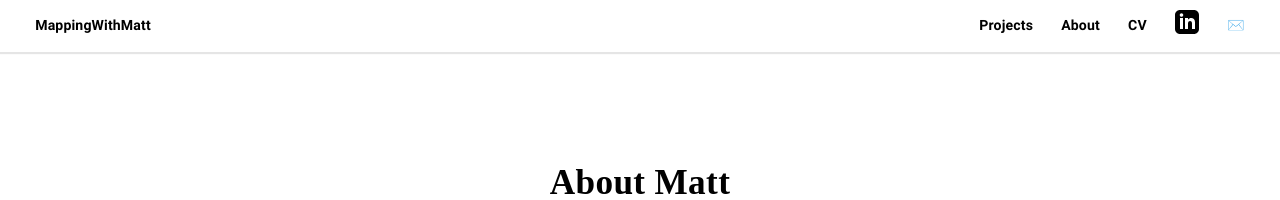
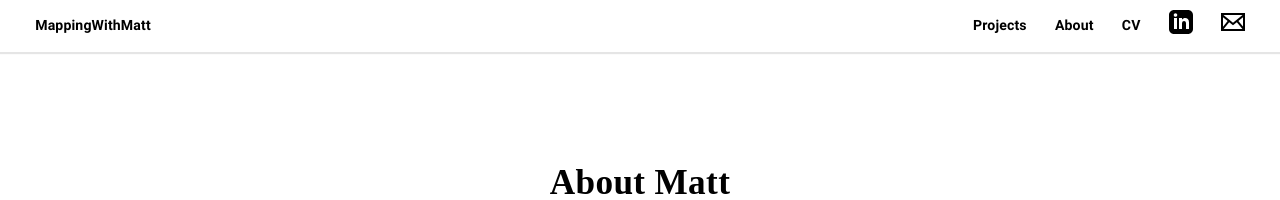
Before and after one commit to matt-duyst/mapping-with-matt, a Jekyll site: the page built from about.html, in a window 1280 px wide. Shown: the top 200 px of the page. Built offline with Jekyll 4.4.1, drawn with Linux system fonts in a browser that asks for light colours; some web fonts are replaced.

Commit message:
added email svg

```diff
--- a/_includes/navigation.html
+++ b/_includes/navigation.html
@@ -4,7 +4,7 @@
     <li><a href="{{ '/about' | prepend: site.baseurl }}">About</a></li>
     <li><a href="{{ '/cv.pdf' | prepend: site.baseurl }}">CV</a></li>
     <li><a href="{{ 'https://www.linkedIn.com/in/kevin-duyst/' }}"><svg xmlns="http://www.w3.org/2000/svg" width="24" height="24" viewBox="0 0 24 24"><path d="M19 0h-14c-2.761 0-5 2.239-5 5v14c0 2.761 2.239 5 5 5h14c2.762 0 5-2.239 5-5v-14c0-2.761-2.238-5-5-5zm-11 19h-3v-11h3v11zm-1.5-12.268c-.966 0-1.75-.79-1.75-1.764s.784-1.764 1.75-1.764 1.75.79 1.75 1.764-.783 1.764-1.75 1.764zm13.5 12.268h-3v-5.604c0-3.368-4-3.113-4 0v5.604h-3v-11h3v1.765c1.396-2.586 7-2.777 7 2.476v6.759z"/></svg></a></li>
-    <li><a href="{{ 'mailto:mattduyste9@gmail.com' }}">✉️</a></li>
+    <li><a href="{{ 'mailto:mattduyste9@gmail.com' }}"><svg xmlns="http://www.w3.org/2000/svg" width="24" height="24" viewBox="0 0 24 24"><path d="M0 3v18h24v-18h-24zm6.623 7.929l-4.623 5.712v-9.458l4.623 3.746zm-4.141-5.929h19.035l-9.517 7.713-9.518-7.713zm5.694 7.188l3.824 3.099 3.83-3.104 5.612 6.817h-18.779l5.513-6.812zm9.208-1.264l4.616-3.741v9.348l-4.616-5.607z"/></svg></a></li>
     <!-- <li><span class="popup__open">Contact</span></li> -->
   </ul>
 </nav>
```
